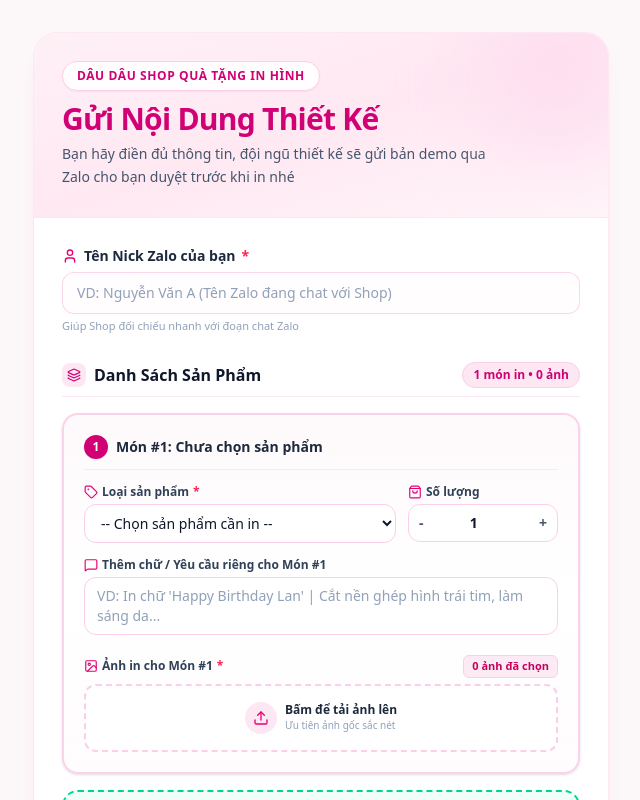
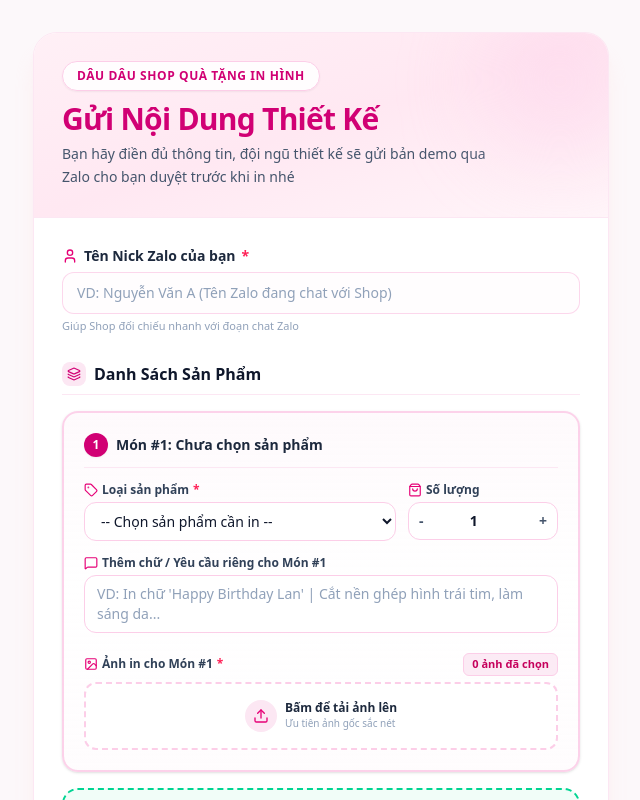
Before and after one commit to nhatminhbf24/order-daudau, a React (Vite) app: page / in a window 1280 px wide. Shown: the top 800 px of the page, without its empty margins (319-959 px from the left). Built offline with nearby package versions, Linux system fonts and the light colour scheme.

Commit message:
refactor(ui): streamline order form labels and layout
- Simplify draft restoration message text
- Remove redundant product summary badge to optimize UI space

```diff
--- a/public/standalone-order-form.html
+++ b/public/standalone-order-form.html
@@ -76,7 +76,7 @@
           <svg class="w-4 h-4 text-pink-600 shrink-0" fill="none" stroke="currentColor" viewBox="0 0 24 24">
             <path stroke-linecap="round" stroke-linejoin="round" stroke-width="2" d="M5 13l4 4L19 7"></path>
           </svg>
-          <span>Đã tự động khôi phục dữ liệu khi bạn chuyển đổi ứng dụng.</span>
+          <span>Đã khôi phục dữ liệu khi bạn chuyển ứng dụng.</span>
         </div>
         <button type="button" onclick="clearDraft()" class="text-[11px] text-pink-700 hover:text-pink-950 font-semibold underline shrink-0 cursor-pointer">
           Nhập lại từ đầu
@@ -104,18 +104,13 @@
 
         <!-- 2. DANH SÁCH SẢN PHẨM -->
         <div class="space-y-3 pt-1 border-t border-pink-100">
-          <div class="flex items-center justify-between pt-2">
-            <div class="flex items-center gap-2">
-              <span class="w-6 h-6 rounded-lg bg-pink-100 text-[#d10074] flex items-center justify-center font-bold text-xs">
-                🏷️
-              </span>
-              <h3 class="text-sm sm:text-base font-extrabold text-slate-900">
-                Danh Sách Sản Phẩm
-              </h3>
-            </div>
-            <span id="itemsSummaryBadge" class="text-xs font-bold px-2.5 py-1 bg-pink-100 text-[#d10074] rounded-full border border-pink-200">
-              1 món in • 0 ảnh
+          <div class="flex items-center gap-2 pt-2">
+            <span class="w-6 h-6 rounded-lg bg-pink-100 text-[#d10074] flex items-center justify-center font-bold text-xs">
+              🏷️
             </span>
+            <h3 class="text-sm sm:text-base font-extrabold text-slate-900">
+              Danh Sách Sản Phẩm
+            </h3>
           </div>
 
           <!-- Container chứa các thẻ món in -->
@@ -682,8 +677,15 @@
       const totalItems = items.reduce((acc, it) => acc + (it.quantity || 1), 0);
       const totalImages = items.reduce((acc, it) => acc + (it.images?.length || 0), 0);
 
-      document.getElementById('itemsSummaryBadge').textContent = `${items.length} món in • ${totalImages} ảnh`;
-      document.getElementById('btnSubmitText').textContent = `Gửi Yêu Cầu Thiết Kế (${items.length} món in • ${totalImages} ảnh)`;
+      const badge = document.getElementById('itemsSummaryBadge');
+      if (badge) {
+        badge.textContent = `${items.length} món in • ${totalImages} ảnh`;
+      }
+
+      const submitText = document.getElementById('btnSubmitText');
+      if (submitText) {
+        submitText.textContent = `Gửi Yêu Cầu Thiết Kế (${items.length} món in • ${totalImages} ảnh)`;
+      }
     }
 
     function saveDraft() {
--- a/src/components/CustomerOrderForm.tsx
+++ b/src/components/CustomerOrderForm.tsx
@@ -562,7 +562,7 @@ export const CustomerOrderForm: React.FC<CustomerOrderFormProps> = ({
           <div className="mx-5 sm:mx-7 mt-4 p-3 bg-pink-50 border border-pink-200 rounded-xl flex items-center justify-between gap-2 text-xs text-pink-900 animate-in fade-in">
             <div className="flex items-center gap-2">
               <CheckCircle2 className="w-4 h-4 text-pink-600 shrink-0" />
-              <span>Đã tự động khôi phục dữ liệu khi bạn chuyển đổi ứng dụng.</span>
+              <span>Đã khôi phục dữ liệu khi bạn chuyển ứng dụng.</span>
             </div>
             <button
               type="button"
@@ -601,18 +601,13 @@ export const CustomerOrderForm: React.FC<CustomerOrderFormProps> = ({
 
           {/* 2. DANH SÁCH SẢN PHẨM (MULTI-ITEMS SECTION) */}
           <div className="space-y-4 pt-1">
-            <div className="flex items-center justify-between border-b border-pink-100 pb-2">
-              <div className="flex items-center gap-2">
-                <div className="w-6 h-6 rounded-lg bg-pink-100 text-[#d10074] flex items-center justify-center font-bold text-xs">
-                  <Layers className="w-3.5 h-3.5" />
-                </div>
-                <h3 className="text-sm sm:text-base font-extrabold text-slate-900">
-                  Danh Sách Sản Phẩm
-                </h3>
+            <div className="flex items-center gap-2 border-b border-pink-100 pb-2">
+              <div className="w-6 h-6 rounded-lg bg-pink-100 text-[#d10074] flex items-center justify-center font-bold text-xs">
+                <Layers className="w-3.5 h-3.5" />
               </div>
-              <span className="text-xs font-bold px-2.5 py-1 bg-pink-100 text-[#d10074] rounded-full border border-pink-200">
-                {items.length} món in • {totalImagesCount} ảnh
-              </span>
+              <h3 className="text-sm sm:text-base font-extrabold text-slate-900">
+                Danh Sách Sản Phẩm
+              </h3>
             </div>
 
             {/* Render từng món in */}
@@ -817,9 +812,6 @@ export const CustomerOrderForm: React.FC<CustomerOrderFormProps> = ({
                                 >
                                   <X className="w-3 h-3" />
                                 </button>
-                                <span className="absolute bottom-1 left-1 px-1 py-0.5 bg-black/65 text-white rounded text-[9px] backdrop-blur-xs font-mono">
-                                  {formatSize(img.compressedSize || img.size)}
-                                </span>
                               </div>
                             ))}
                           </div>
```
